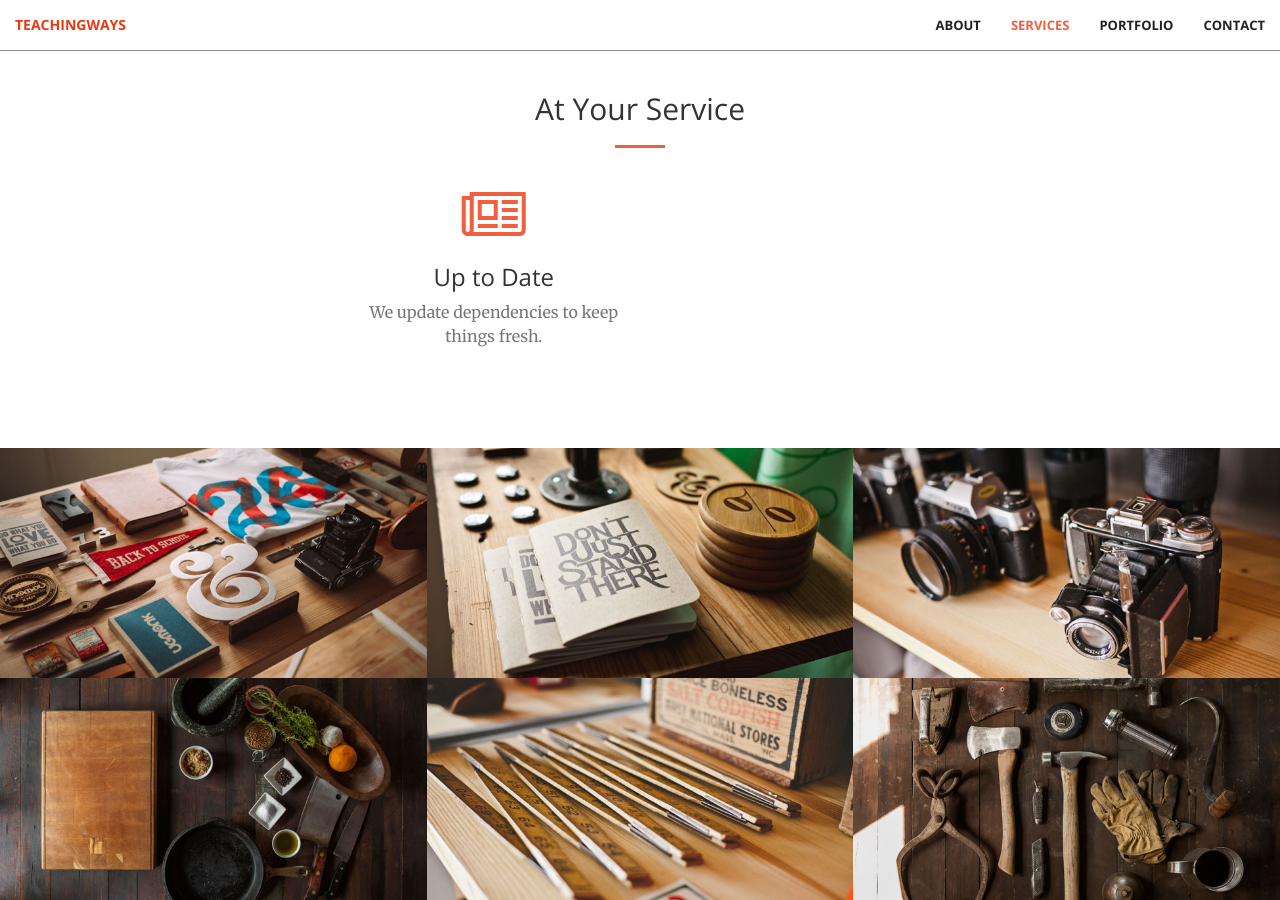
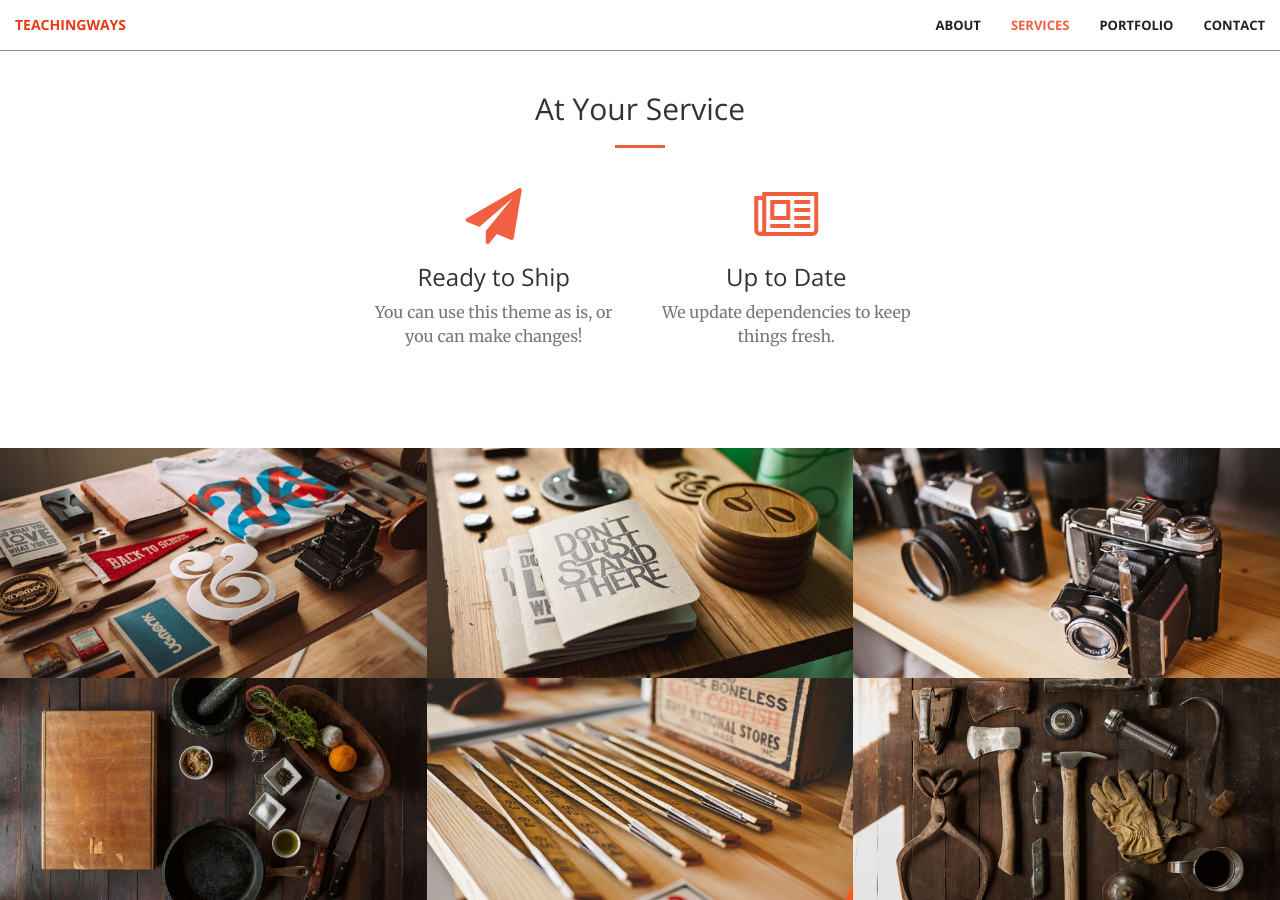
Before and after one commit to muadminis/teachingways_site, a Jekyll site: the page built from index.html, in a window 1280 px wide and 900 px high, scrolled down 1486 px. Built offline with Jekyll 4.4.1, drawn with Linux system fonts in a browser that asks for light colours.

Commit message:
Update services.html
Co-Authored-By: kevinyu600 <kevinyu600@users.noreply.github.com>

```diff
--- a/_includes/services.html
+++ b/_includes/services.html
@@ -9,10 +9,16 @@
     </div>
     <div class="container">
         <div class="row">
-
             <div class="col-lg-3 col-md-6 text-center">
                 <div class="service-box">
 
+                </div>
+            </div>
+            <div class="col-lg-3 col-md-6 text-center">
+                <div class="service-box">
+                    <i class="fa fa-4x fa-paper-plane wow bounceIn text-primary" data-wow-delay=".1s"></i>
+                    <h3>Ready to Ship</h3>
+                    <p class="text-muted">You can use this theme as is, or you can make changes!</p>
                 </div>
             </div>
             <div class="col-lg-3 col-md-6 text-center">
```
